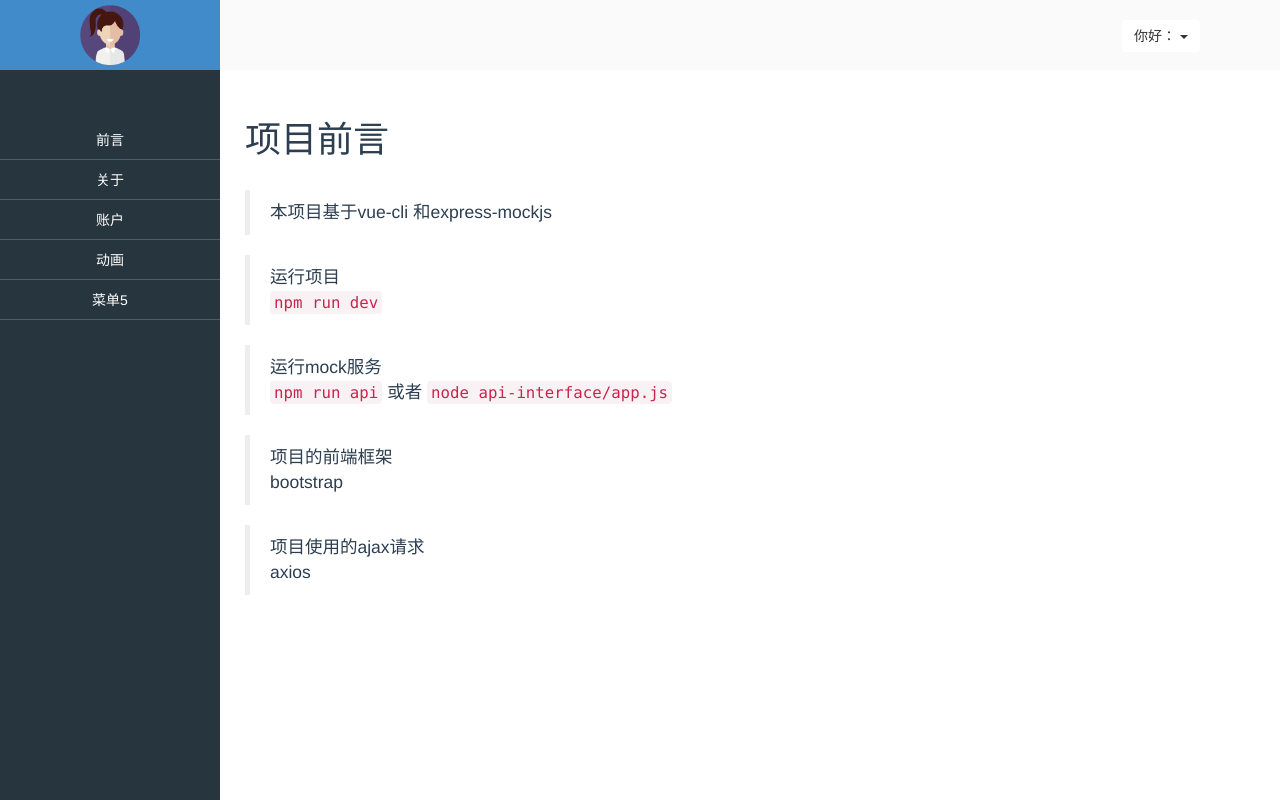
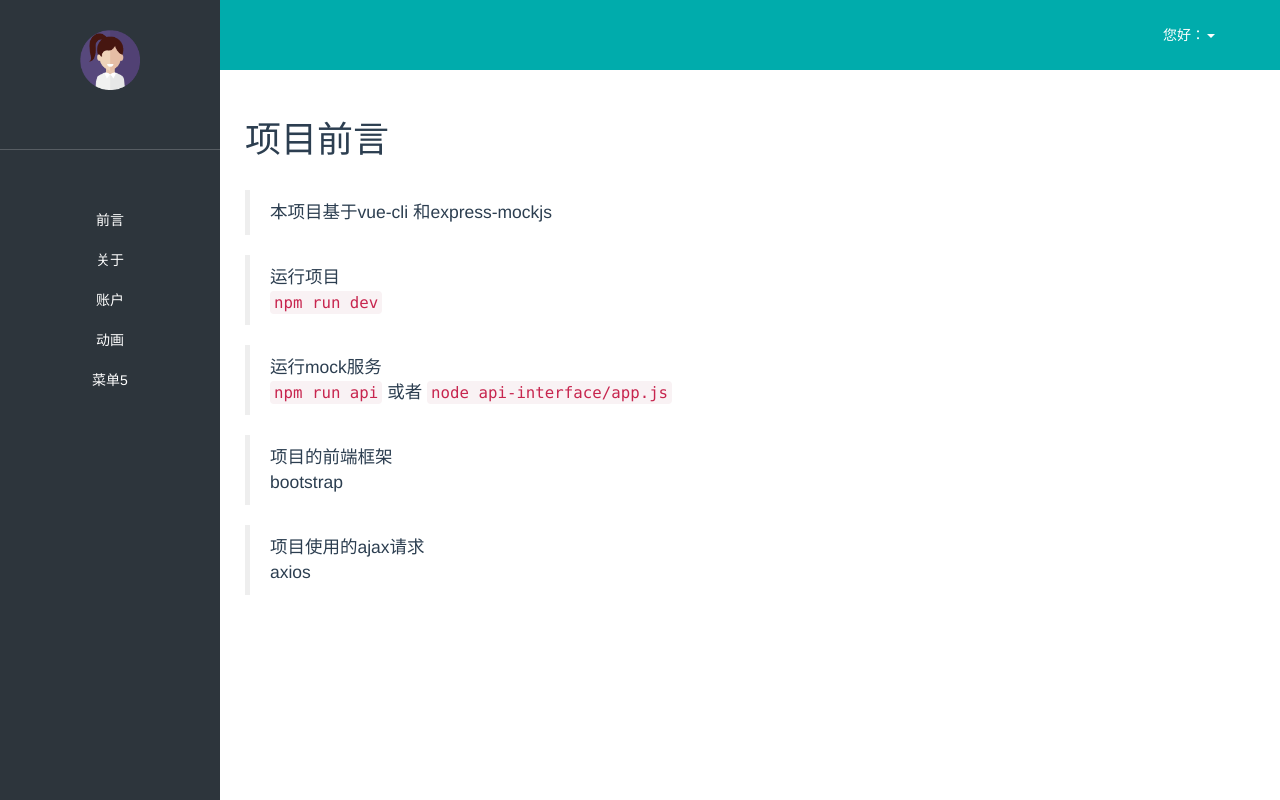
Before and after one commit to MonaSong/vue-express-mockjs, a Vue app in the folder my-vue-project/: page /#/readme in a window 1280 px wide. Built offline with nearby package versions, Linux system fonts and the light colour scheme.

Commit message:
ui修改

```diff
--- a/my-vue-project/src/components/common/Head.vue
+++ b/my-vue-project/src/components/common/Head.vue
@@ -3,13 +3,17 @@
       <div class="head-container">
         <div class="pull-right head-right">
           <!--<span v-text="myMessage"></span>-->
-          <div class="btn-group">
-            <button type="button" class="btn btn-default dropdown-toggle" data-toggle="dropdown" aria-haspopup="true" aria-expanded="false">
-              <span>你好：</span><b>{{username}}</b> <span class="caret"></span>
-            </button>
-            <ul class="dropdown-menu">
-              <li><a  @click.prevent="out">退出</a></li>
-            </ul>
+          <div>
+            <div class="drop-title" :class="{active:show}">
+              <p @click="show =!show"><span>您好：</span><b>{{username}}</b><i class="caret"></i></p>
+            </div>
+            <transition name="fade" mode="out-in">
+              <div class="drop-down-info" v-if="show">
+                <ul>
+                  <li  @click.prevent="out">退出</li>
+                </ul>
+              </div>
+            </transition>
           </div>
         </div>
       </div>
@@ -21,7 +25,8 @@ export default {
   data () {
     return {
       name: 'lucy',
-      username: localStorage['u_name']
+      username: localStorage['u_name'],
+      show: false
     }
   },
   props: ['myMessage'],
@@ -40,21 +45,38 @@ export default {
     left: 0;
     height: 70px;
     width: 100%;
+    background-color: #00acac;
+  }
+  .head-right{
+    margin-right: 50px;
+  }
+  .drop-down-info{
+    margin-top: -10px;
+    border: 1px solid #fafafa;
+    background-color: #fff;
+  }
+  .drop-down-info ul li{
+    height: 40px;
+    line-height:40px;
+    padding: 0;
+    list-style: none;
+    margin-left: 0;
+    cursor: pointer;
+    transition:background-color .2s linear;
+  }
+  .drop-down-info ul li:hover{
     background-color: #fafafa;
   }
-  .head-right{
-    margin-right: 80px;
+  .drop-title{
+    padding-left:15px;
+    padding-right: 15px;
+    cursor: pointer;
+    background-color: #00acac;
+    line-height: 70px;
+    color: #fff;
   }
-  .btn{
-    margin-top: 20px;
-    border: 0;
+  .drop-title:hover,.drop-title.active{
+    background-color: #008a8a;
   }
-  .btn.btn-default:hover,
-  .btn.btn-default:focus,
-  .btn.btn-default:active{
-    background-color: #fff;
-  }
-  .btn-group ul li a{
-    cursor: pointer;
-  }
+
 </style>
--- a/my-vue-project/src/components/common/Sidebar.vue
+++ b/my-vue-project/src/components/common/Sidebar.vue
@@ -34,7 +34,7 @@
     top: 0;
     width: 220px;
     min-height: 100%;
-    background-color: #27363e;
+    background-color: #2d353c;
   }
   .sidebar-container{
     margin-top: 50px;
@@ -48,7 +48,6 @@
   .sidebar ul li{
     height: 40px;
     line-height: 40px;
-    border-bottom: 1px solid rgba(255,255,255,.2);
     cursor: pointer;
     transition: background-color .3s linear;
   }
@@ -56,9 +55,10 @@
     background-color: #000;
   }
   .user-info {
-    background-color: #428bca;
-    padding-top: 5px;
+    height: 150px;
+    padding-top: 30px;
     padding-bottom: 5px;
+    border-bottom: 1px solid rgba(255,255,255,.2)
   }
   .user-info span{
     display: inline-block;
--- a/my-vue-project/src/views/Login.vue
+++ b/my-vue-project/src/views/Login.vue
@@ -4,6 +4,7 @@
             <div class="login-title">
                 <h4>{{msg}} </h4>
             </div>
+            <div class="login-box-container">
               <form class="form-horizontal clearfix" >
                     <div class="form-group">
                       <label for="" class="col-xs-3">用户名称：</label>
@@ -18,8 +19,13 @@
                             <input type="password" class="form-control" id="" placeholder="password">
                       </div>
                     </div>
-                  <span  class="btn btn-primary" @click="submitRuleForm">提交</span>
+                    <div class="form-group">
+                        <div class="col-xs-9 col-xs-offset-3 text-left">
+                            <span  class="btn btn-primary login" @click="submitRuleForm">提交</span>
+                        </div>
+                    </div>
               </form>
+            </div>
        </div>
   </div>
 </template>
@@ -50,15 +56,55 @@ export default {
         left: 0;
         right: 0;
         bottom: 0;
-        background-color: #428bca;
+        background-color: #eaeaea;
       }
      .login-box{
          width:500px;
          height: 300px;
-         padding:15px;
          margin: 100px auto auto auto;
-         background-color: rgba(255,245,235,.6);
-         border-radius: 5px;
+         background-color: #fff;
      }
-
+     .login-box input{
+       height: 40px;
+       background-color: #fff;
+       border-radius: 2px;
+     }
+     .login-title{
+        height: 40px;
+        background-color: #00acac;
+        margin-bottom: 30px;
+     }
+     .login-title h4{
+       padding-left: 30px;
+       text-align: left;
+       padding-top: 10px;
+       color: #fff;
+     }
+     .login-box-container{
+       padding: 20px;
+     }
+      .login{
+        background-color: #00acac;
+        border-color: #00acac;
+        width: 100px;
+        height: 40px;
+        line-height: 25px;
+        border-radius: 2px;
+        transition: background-color .2s linear;
+      }
+      .login:hover{
+       background-color: #008a8a;
+      }
+      .from-group label{
+       font-size: 16px;
+       font-weight: normal;
+       color: #999;
+      }
+      input:-webkit-autofill,
+      textarea:-webkit-autofill,
+      select:-webkit-autofill {
+          background-color: rgb(2555, 255, 255);
+          background-image: none;
+          color: rgb(0, 0, 0);
+      }
 </style>
--- a/my-vue-project/static/layout.css
+++ b/my-vue-project/static/layout.css
@@ -48,3 +48,11 @@ ul, menu, dir {
   transform: translateX(10px);
   opacity: 0;
 }
+
+input:-webkit-autofill,
+textarea:-webkit-autofill,
+select:-webkit-autofill {
+    background-color: rgb(2555, 255, 255);
+    background-image: none;
+    color: rgb(0, 0, 0);
+}
```
Lines whose indentation alone changed are shown as unchanged.
